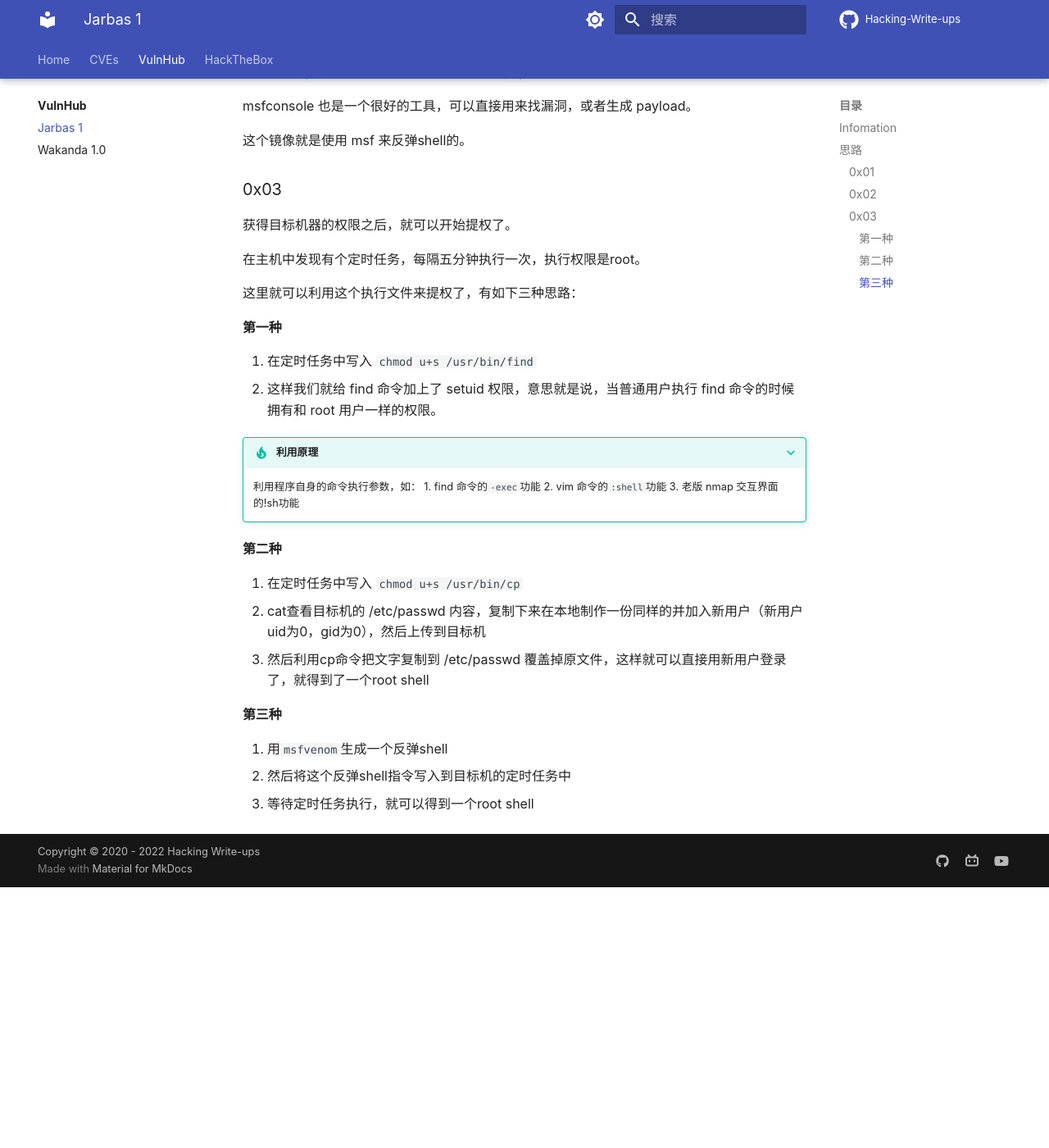
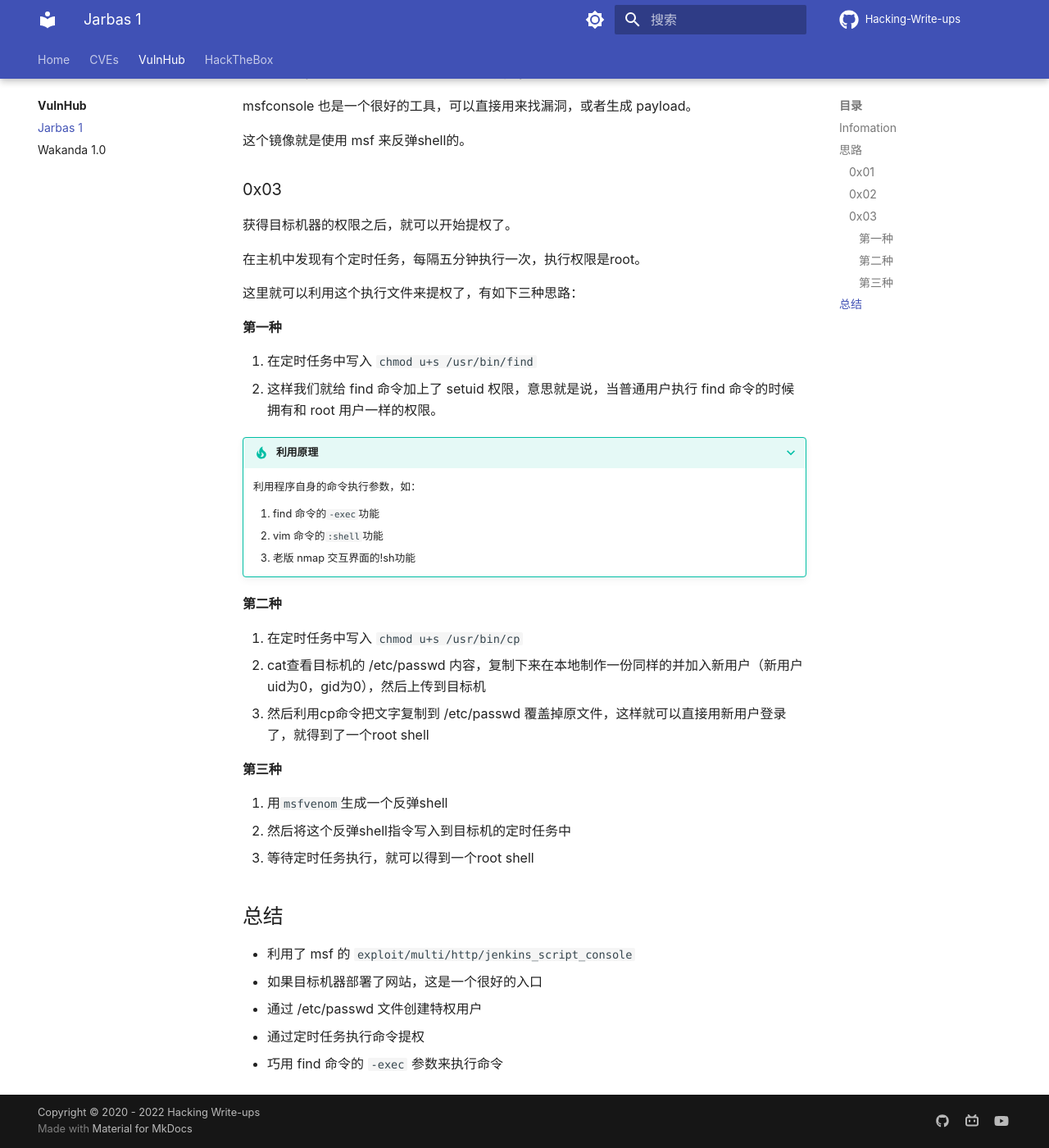
Before and after one commit to kangvcar/Hacking-Write-ups, an MkDocs documentation site: the page built from docs/vulnhub/Jarbas-1.md, in a window 1280 px wide and 1400 px high, scrolled down 895 px. Shown: the whole window at 82% size. Built offline with MkDocs 1.6.1 and Material for MkDocs 9.7.7, drawn with Linux system fonts in a browser that asks for light colours; some web fonts are replaced; comment, search, counter and statistics services are not loaded; before the commit the page ends 1977 px from its top, so only the background shows below that.

Commit message:
Update: Jarbas

```diff
--- a/docs/vulnhub/Jarbas-1.md
+++ b/docs/vulnhub/Jarbas-1.md
@@ -52,6 +52,7 @@
 ???+ tip "利用原理"
 
     利用程序自身的命令执行参数，如：
+
     1. find 命令的`-exec`功能
     2. vim 命令的`:shell`功能
     3. 老版 nmap 交互界面的!sh功能
@@ -67,3 +68,11 @@
 1. 用`msfvenom`生成一个反弹shell
 2. 然后将这个反弹shell指令写入到目标机的定时任务中
 3. 等待定时任务执行，就可以得到一个root shell
+
+## 总结
+
+- 利用了 msf 的 `exploit/multi/http/jenkins_script_console`
+- 如果目标机器部署了网站，这是一个很好的入口
+- 通过 /etc/passwd 文件创建特权用户
+- 通过定时任务执行命令提权
+- 巧用 find 命令的 `-exec` 参数来执行命令
```
